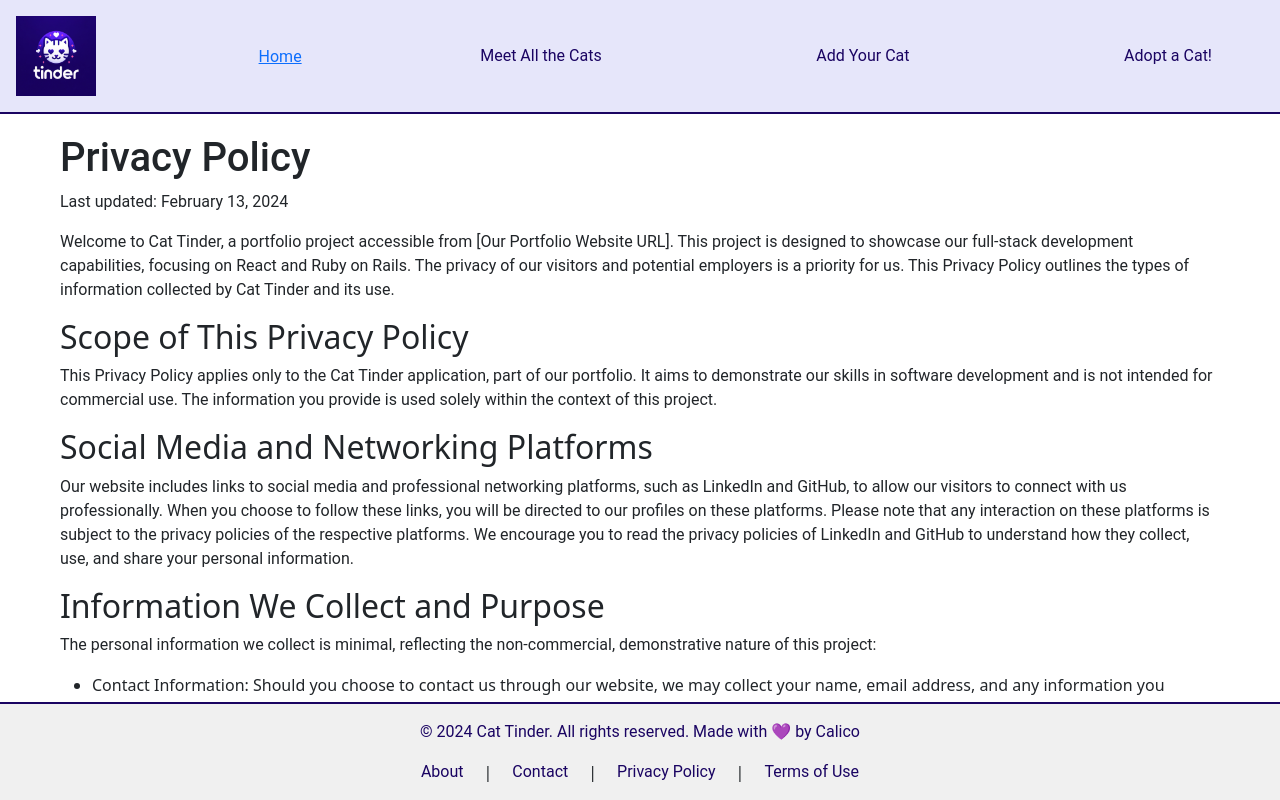
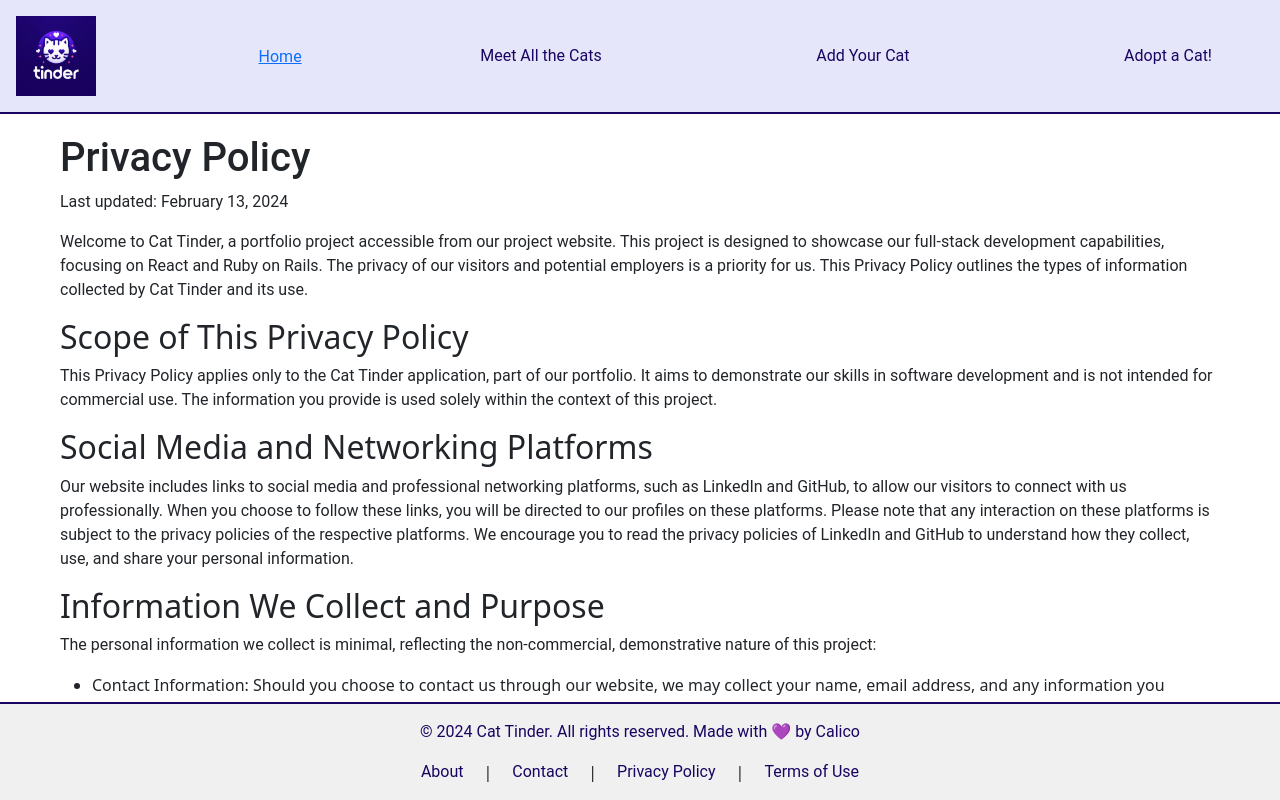
Before and after one commit to learn-academy-2023-india/cat-tinder-frontend-calico-aka-catmen, a React (Create React App) app: page /privacy in a window 1280 px wide. Shown: the top 800 px of the page. Built offline with nearby package versions, Linux system fonts and the light colour scheme; no server answers.

Commit message:
Update privacy

```diff
--- a/src/pages/Privacy.js
+++ b/src/pages/Privacy.js
@@ -7,7 +7,7 @@ const Privacy = () => {
             <h1>Privacy Policy</h1>
             <p>Last updated: February 13, 2024</p>
 
-            <p>Welcome to Cat Tinder, a portfolio project accessible from [Our Portfolio Website URL]. This project is designed to showcase our full-stack development capabilities, focusing on React and Ruby on Rails. The privacy of our visitors and potential employers is a priority for us. This Privacy Policy outlines the types of information collected by Cat Tinder and its use.</p>
+            <p>Welcome to Cat Tinder, a portfolio project accessible from our project website. This project is designed to showcase our full-stack development capabilities, focusing on React and Ruby on Rails. The privacy of our visitors and potential employers is a priority for us. This Privacy Policy outlines the types of information collected by Cat Tinder and its use.</p>
 
             <h2>Scope of This Privacy Policy</h2>
             <p>This Privacy Policy applies only to the Cat Tinder application, part of our portfolio. It aims to demonstrate our skills in software development and is not intended for commercial use. The information you provide is used solely within the context of this project.</p>
```
